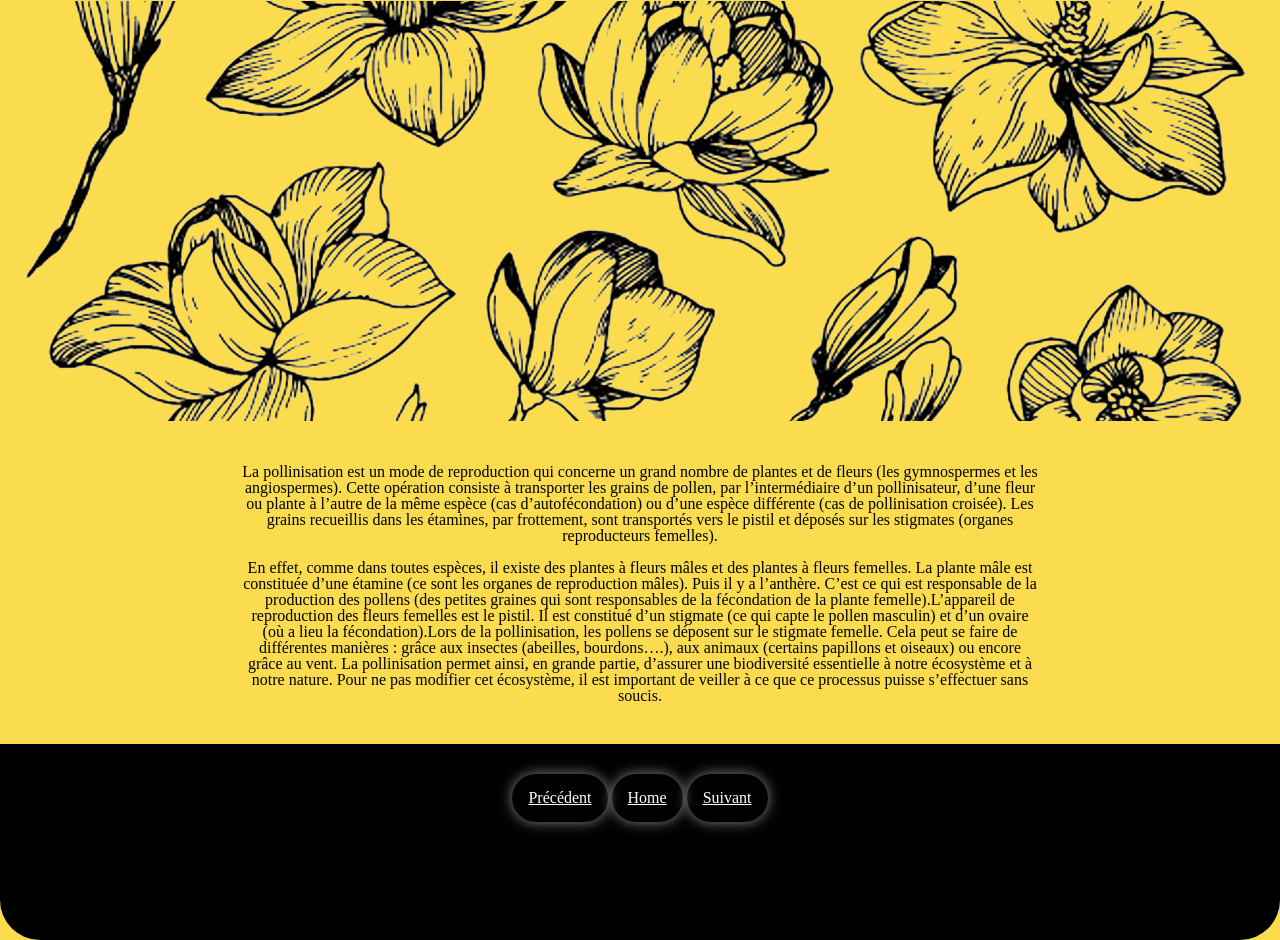
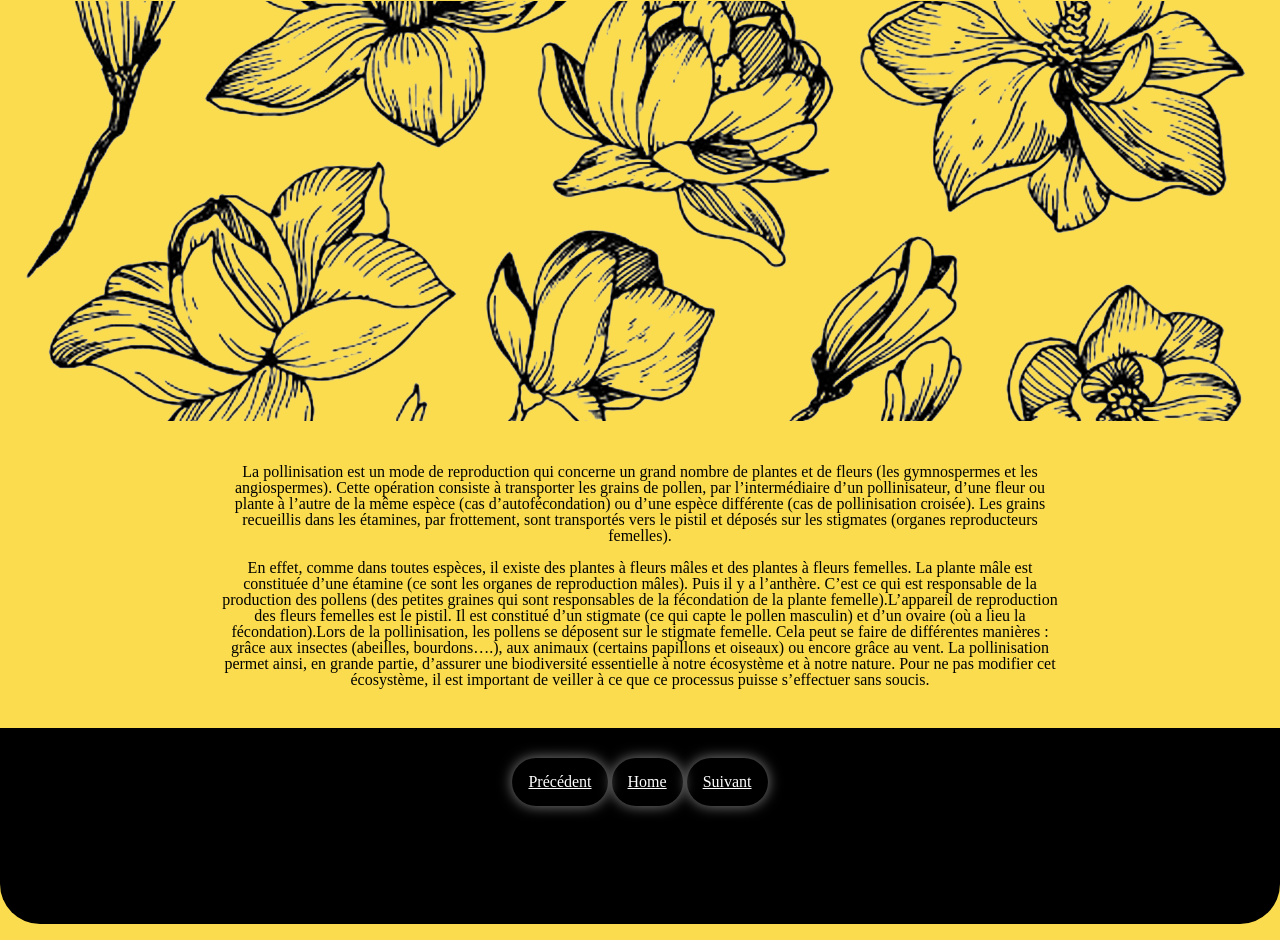
Before and after one commit to lrclh/Bee-Webbsite, a plain HTML site: page index.html in a window 1280 px wide. Shown: the part 1018-1958 px from the top of the page. Drawn offline with Linux system fonts and the light colour scheme; a web font is replaced by a local one.

Commit message:
max-width
max-width / margin / text home / tout les H1

```diff
--- a/css/master.css
+++ b/css/master.css
@@ -4,12 +4,14 @@ body{
 
 h1{
   text-align: center;
+  margin: 0 auto;
   padding-bottom: 1em;
 }
 
 h6{
   text-align: center;
   padding-top: 2em;
+  margin: 0 auto;
 }
 
 header{
@@ -69,6 +71,7 @@ transform: translateX(-50%);
 .content p{
   flex-basis: 640px;
   padding: 2em;
+
 }
 
 .navigation{
@@ -103,11 +106,11 @@ transform: translateX(-50%);
   transition: all 1s ease;}
 
 .texthome{
-  margin-left: 30vh;
-  margin-right: 30vh;
-  text-align: center;
-  margin-top: 5vh;
-  margin-bottom: 5vh;
+  max-width: 840px;
+margin: 0 auto;
+text-align: center;
+margin-top: 5vh;
+margin-bottom: 5vh;
 }
  .logo{
    max-width: 300px;
```
Also changed, not shown: 1 other file.
